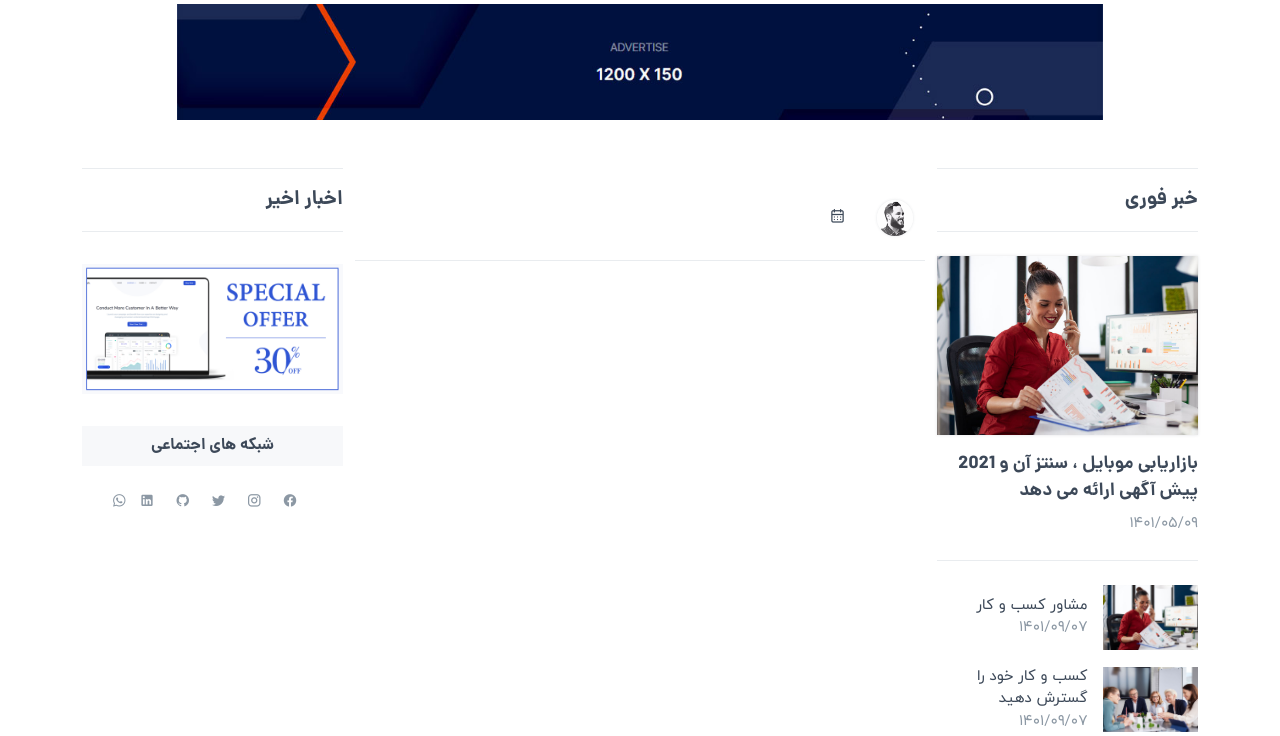
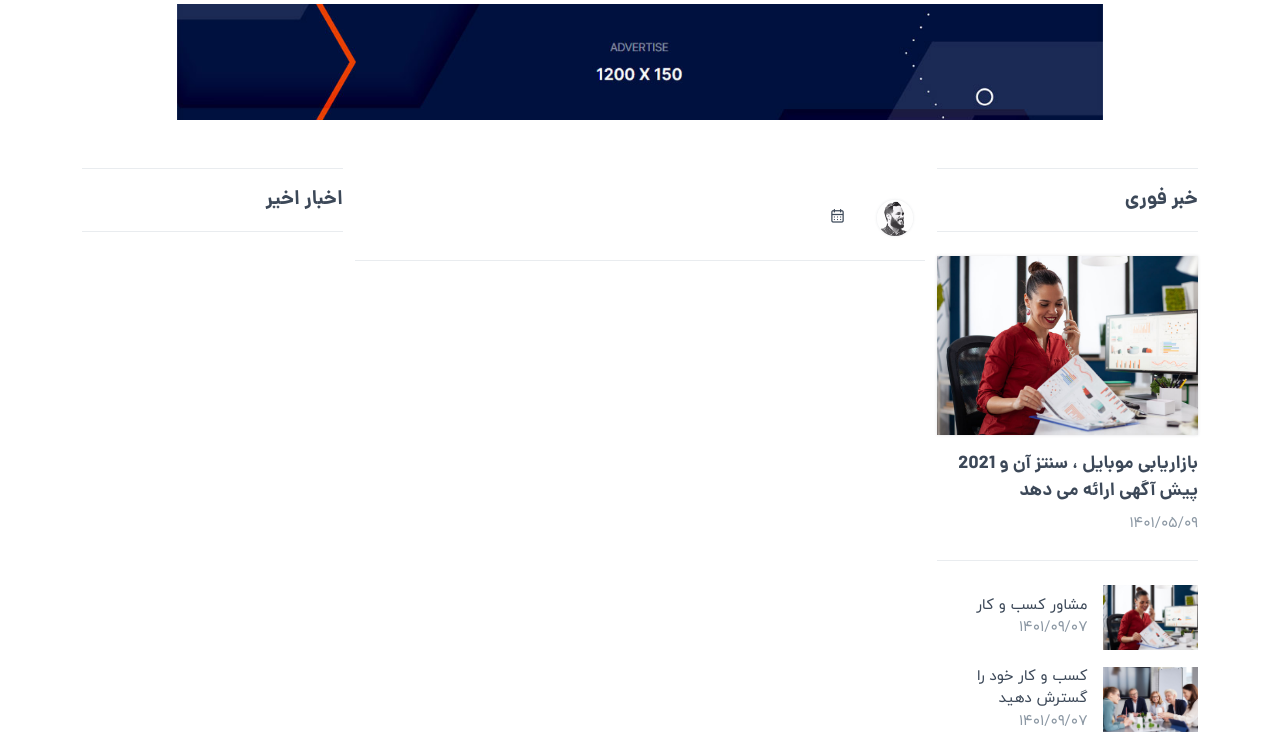
Before and after one commit to itdevx/Django-Blog, a Django app: page / in a window 1280 px wide. Shown: the part 319-1055 px from the top of the page. Run offline with Django 4.2, Linux system fonts and the light colour scheme; data that the repository does not hold is empty; some libraries are stand-ins or nearby versions.

Commit message:
change style

```diff
--- a/account/urls.py
+++ b/account/urls.py
@@ -24,7 +24,7 @@ urlpatterns = [
         'dashboard/update-article/<int:pk>/', UpdateArticle.as_view(), name='update-article'
     ),
     path(
-        'dashboard/delete-article/<pk>/', DeleteArticle.as_view(), name='delete-article'
+        'dashboard/delete-article/<str:pk>/', DeleteArticle.as_view(), name='delete-article'
     ),
     path(
         'dashboard/update-profile/<int:pk>', UpdateProfile.as_view(), name='update-profile'
--- a/extentions/utils.py
+++ b/extentions/utils.py
@@ -2,11 +2,6 @@ from extentions import jalali
 
 
 def jalali_converter(time):
-    # jmonths = [
-    #     'فروردین', 'اردیبهشت', 'خرداد',
-    #     'تیر', 'مرداد', 'شهریور',
-    #     'مهر', 'آبان', 'آذر',
-    #     'دی', 'بهمن', 'اسفتد', ]
     jmonths = [
         '1', '2', '3',
         '4', '5', '6',
--- a/templates/blog-templates/index-magazine.html
+++ b/templates/blog-templates/index-magazine.html
@@ -144,23 +144,6 @@
                             </div>
                         </div>
                         {% endfor %}
-                        <div class="mt-4 pt-2">
-                            <a href="https://1.envato.market/landrick" target="_blank"><img src="{% static 'images\offer.png' %}" class="img-fluid" alt=""></a>
-                        </div>
-
-                        <div class="widget mt-4 pt-2 text-center">
-                            <h6 class="widget-title font-weight-bold pt-2 pb-2 bg-light">شبکه های اجتماعی</h6>
-
-                            <ul class="list-unstyled social-icon tagline-social mb-0 mt-4">
-                                <li class="list-inline-item"><a href="javascript:void(0)" class="rounded"><i class="mdi mdi-facebook"></i></a></li>
-                                <li class="list-inline-item"><a href="javascript:void(0)" class="rounded"><i class="mdi mdi-instagram"></i></a></li>
-                                <li class="list-inline-item"><a href="javascript:void(0)" class="rounded"><i class="mdi mdi-twitter"></i></a></li>
-                                <li class="list-inline-item"><a href="javascript:void(0)" class="rounded"><i class="mdi mdi-github"></i></a></li>
-                                <li class="list-inline-item"><a href="javascript:void(0)" class="rounded"><i class="mdi mdi-linkedin"></i></a></li>
-                                <li class="list-inline-item"><a href="javascript:void(0)" class="rounded"><i class="mdi mdi-whatsapp"></i></a></li>
-                            </ul>
-                            <!--end icon-->
-                        </div>
                     </div>
                 </div>
                 <!--end col-->
--- a/templates/dashboard/dashboard.html
+++ b/templates/dashboard/dashboard.html
@@ -39,9 +39,8 @@
                       <a type="button" class="" style="color: red;" data-toggle="modal" data-target="#exampleModal-{{ a.id }}">
                         پاک کردن
                       </a>
-                      <form action="{% url 'account:delete-article' a.id %}" method="POST">
+                      <form action="{% url 'account:delete-article' pk=a.id %}" method="POST">
                         {% csrf_token %}
-                        <!-- Modal -->
                         <div class="modal fade" id="exampleModal-{{ a.id }}" tabindex="-1" aria-labelledby="exampleModalLabel" aria-hidden="true">
                           <div class="modal-dialog">
                             <div class="modal-content">
--- a/templates/dashboard/update-article.html
+++ b/templates/dashboard/update-article.html
@@ -8,7 +8,7 @@
             <div class="row justify-content-center">
                 <div class="col-12">
                     <div class="heading-title text-center">
-                        <h2 class="text-dark title mb-3">ایجاد مقاله جدید</h2>
+                        <h2 class="text-dark title mb-3">ویرایش مقاله جدید</h2>
                     </div>
                 </div>
             </div>
--- a/templates/dashboard/update-profile.html
+++ b/templates/dashboard/update-profile.html
@@ -8,7 +8,7 @@
             <div class="row justify-content-center">
                 <div class="col-12">
                     <div class="heading-title text-center">
-                        <h2 class="text-dark title mb-3">ایجاد مقاله جدید</h2>
+                        <h2 class="text-dark title mb-3">ویرایش پروفایل کاربری</h2>
                     </div>
                 </div>
             </div>
```
